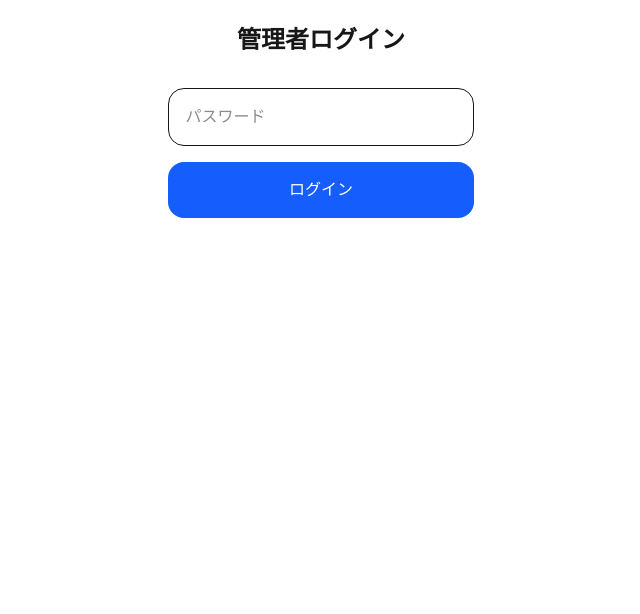
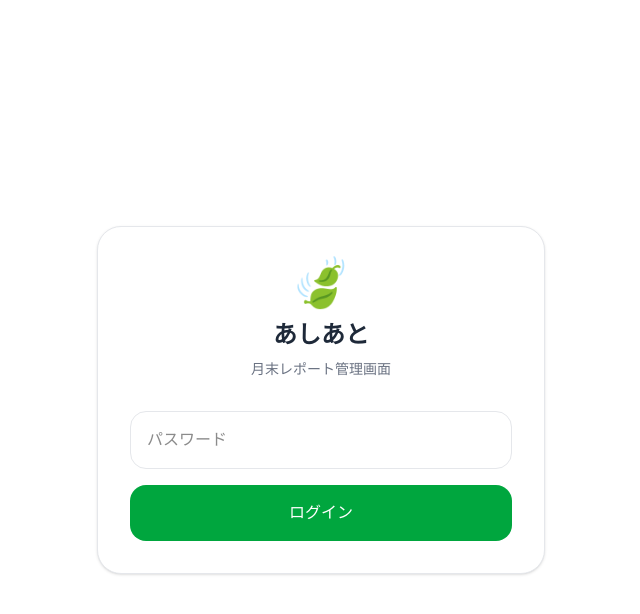
Before and after one commit to epl20023aoki-oss/hanketsubun-app, a Next.js app: page /manager in a window 1280 px wide. Shown: the top 614 px of the page, without its empty margins (319-959 px from the left). Built offline with nearby package versions, Linux system fonts and the light colour scheme; a web font is replaced by a local one.

Commit message:
update app

```diff
--- a/src/app/admin/page.tsx
+++ b/src/app/admin/page.tsx
@@ -144,9 +144,21 @@ const [darkMode, setDarkMode] =
 
  <div className="mb-8 flex items-center justify-between">
 
-  <h1 className="text-3xl font-bold">
-    スタッフ管理
+  <div>
+
+    <div className="text-3xl">
+      🍃
+    </div>
+
+    <h1 className="text-2xl font-bold">
+      あしあと
     </h1>
+
+    <p className="text-sm text-gray-500">
+      月末レポート管理
+    </p>
+
+  </div>
 
   <button
     onClick={() => {
@@ -304,57 +316,72 @@ const [darkMode, setDarkMode] =
   .map(
     (report) => (
 
-   <div
+      <Link
         key={report.id}
-  className={`mb-4 rounded-2xl border p-4 transition-colors ${
+        href={`/monthly-reports/pdf?uid=${report.uid}&month=${report.month}`}
+        className={`mb-3 block rounded-3xl border p-5 transition-all hover:scale-[1.01] ${
           darkMode
-      ? "border-gray-700 bg-gray-800"
-      : "border-gray-200 bg-white"
+            ? "border-gray-700 bg-gray-800 hover:bg-gray-700"
+            : "border-gray-100 bg-white hover:bg-gray-50"
         }`}
       >
 
-      <p className="font-semibold">
-  名前：{report.name}
-</p>
+        <div className="flex items-center justify-between">
 
-    <p
-  className={`${
+         <div>
+
+  <div className="flex items-center gap-2">
+
+    <span>
+      👣
+    </span>
+
+    <span className="font-semibold">
+      {report.name}
+    </span>
+
+    <span
+      className={`rounded-full px-2 py-1 text-xs ${
         darkMode
-      ? "text-gray-300"
-      : "text-gray-600"
+          ? "bg-gray-700 text-gray-300"
+          : "bg-gray-100 text-gray-600"
       }`}
     >
-  班：{report.team}
-</p>
+      {report.team}
+    </span>
 
-     <p
-  className={`text-sm ${
+  </div>
+
+</div>
+
+          <div
+            className={`text-xl ${
               darkMode
-      ? "text-gray-400"
-      : "text-gray-500"
+                ? "text-gray-500"
+                : "text-gray-400"
             }`}
           >
-  提出日時：
+            ›
+          </div>
+
+        </div>
+
+        <div
+          className={`mt-3 text-xs ${
+            darkMode
+              ? "text-gray-500"
+              : "text-gray-400"
+          }`}
+        >
+        提出：
   {report.submittedAt?.toDate
     ? report.submittedAt
         .toDate()
         .toLocaleString()
-          : "-"
-        }
-      </p>
+    : "-"}
+</div>
 
-<Link
-  href={`/monthly-reports/pdf?uid=${report.uid}&month=${report.month}`}
-  className={`mt-3 inline-block text-sm font-medium ${
-    darkMode
-      ? "text-blue-300"
-      : "text-blue-600"
-  }`}
->
-  詳細を見る →
       </Link>
-
-    </div>
 
     )
 )}
--- a/src/app/manager/page.tsx
+++ b/src/app/manager/page.tsx
@@ -36,11 +36,25 @@ export default function ManagerLoginPage() {
 
   return (
 
-    <main className="mx-auto max-w-md p-6">
+    <main className="flex min-h-screen items-center justify-center px-6">
 
-      <h1 className="mb-8 text-center text-2xl font-bold">
-        管理者ログイン
+      <div className="w-full max-w-md rounded-3xl border border-gray-200 bg-white p-8 shadow-sm">
+
+        <div className="mb-8 text-center">
+
+          <div className="mb-3 text-5xl">
+            🍃
+          </div>
+
+          <h1 className="text-2xl font-bold text-gray-800">
+            あしあと
           </h1>
+
+          <p className="mt-2 text-sm text-gray-500">
+            月末レポート管理画面
+          </p>
+
+        </div>
 
         <input
           type="password"
@@ -51,15 +65,17 @@ export default function ManagerLoginPage() {
             )
           }
           placeholder="パスワード"
-        className="w-full rounded-2xl border p-4"
+          className="w-full rounded-2xl border border-gray-200 p-4 outline-none focus:border-green-500"
         />
 
         <button
           onClick={login}
-        className="mt-4 w-full rounded-2xl bg-blue-600 py-4 text-white"
+          className="mt-4 w-full rounded-2xl bg-green-600 py-4 text-white transition hover:bg-green-700"
         >
           ログイン
         </button>
+
+      </div>
 
     </main>
 
--- a/src/app/monthly-reports/pdf/page.tsx
+++ b/src/app/monthly-reports/pdf/page.tsx
@@ -139,7 +139,7 @@ if (!report)
 
   <div className="mx-auto max-w-4xl">
 
-<div className="mb-8 flex items-center justify-between">
+<div className="mb-8 flex items-center justify-between print:hidden">
 
  <button
   onClick={() => router.back()}
```
Lines whose indentation alone changed are shown as unchanged.
